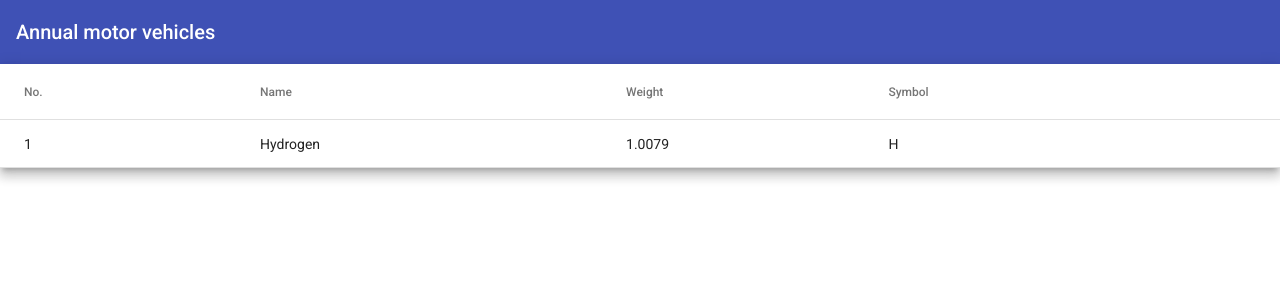
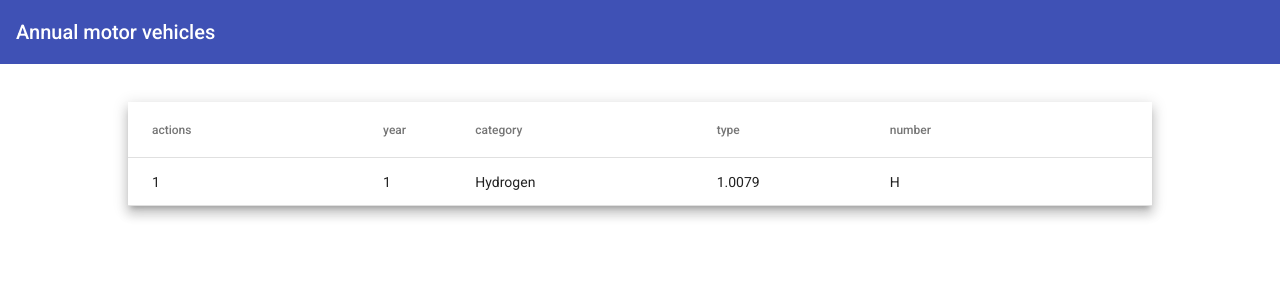
Before and after one commit to XantX/iTana-frontend-app, an Angular app: page / in a window 1280 px wide. Shown: the top 300 px of the page. Built offline with nearby package versions, Linux system fonts and the light colour scheme.

Commit message:
Develop: added service to use api TODO: implemente functions

```diff
--- a/src/app/app.component.css
+++ b/src/app/app.component.css
@@ -1,3 +1,8 @@
 table {
-  width: 100%;
+  margin-top: 3%;
+  width: 80%;
 }
+.container{
+  display: flex;
+  justify-content: center;
+}
--- a/src/app/app.component.html
+++ b/src/app/app.component.html
@@ -5,27 +5,32 @@
   <table mat-table [dataSource]="dataSource" class="mat-elevation-z8">
     <!--- Note that these columns can be defined in any order.
         The actual rendered columns are set as a property on the row definition" -->
+
+    <ng-container matColumnDef="actions">
+      <th mat-header-cell *matHeaderCellDef>{{displayedColumns[0]}}</th>
+      <td mat-cell *matCellDef="let element">{{ element.position }}</td>
+    </ng-container>
     <!-- Position Column -->
-    <ng-container matColumnDef="position">
-      <th mat-header-cell *matHeaderCellDef>No.</th>
+    <ng-container matColumnDef="year">
+      <th mat-header-cell *matHeaderCellDef>{{displayedColumns[1]}}</th>
       <td mat-cell *matCellDef="let element">{{ element.position }}</td>
     </ng-container>
 
     <!-- Name Column -->
-    <ng-container matColumnDef="name">
-      <th mat-header-cell *matHeaderCellDef>Name</th>
+    <ng-container matColumnDef="category">
+      <th mat-header-cell *matHeaderCellDef>{{displayedColumns[2]}}</th>
       <td mat-cell *matCellDef="let element">{{ element.name }}</td>
     </ng-container>
 
     <!-- Weight Column -->
-    <ng-container matColumnDef="weight">
-      <th mat-header-cell *matHeaderCellDef>Weight</th>
+    <ng-container matColumnDef="type">
+      <th mat-header-cell *matHeaderCellDef>{{displayedColumns[3]}}</th>
       <td mat-cell *matCellDef="let element">{{ element.weight }}</td>
     </ng-container>
 
     <!-- Symbol Column -->
-    <ng-container matColumnDef="symbol">
-      <th mat-header-cell *matHeaderCellDef>Symbol</th>
+    <ng-container matColumnDef="number">
+      <th mat-header-cell *matHeaderCellDef>{{displayedColumns[4]}}</th>
       <td mat-cell *matCellDef="let element">{{ element.symbol }}</td>
     </ng-container>
 
--- a/src/app/app.component.ts
+++ b/src/app/app.component.ts
@@ -16,6 +16,6 @@ const ELEMENT_DATA: PeriodicElement[] = [
 })
 export class AppComponent {
   title = 'frontend-application';
-  displayedColumns: string[] = ['position', 'name', 'weight', 'symbol'];
+  displayedColumns: string[] = ['actions','year', 'category', 'type', 'number'];
   dataSource = ELEMENT_DATA;
 }
--- a/src/app/app.module.ts
+++ b/src/app/app.module.ts
@@ -5,6 +5,7 @@ import { AppRoutingModule } from './app-routing.module';
 import { AppComponent } from './app.component';
 import { MatTableModule } from '@angular/material/table'
 import { MatToolbarModule } from '@angular/material/toolbar'
+import { HttpClientModule } from '@angular/common/http';
 
 @NgModule({
   declarations: [
@@ -14,7 +15,8 @@ import { MatToolbarModule } from '@angular/material/toolbar'
     BrowserModule,
     AppRoutingModule,
     MatTableModule,
-    MatToolbarModule
+    MatToolbarModule,
+    HttpClientModule
   ],
   providers: [],
   bootstrap: [AppComponent]
```
Also changed, not shown: src/app/service/vehicles-api.service.ts (added, +9 -0 lines), 1 other file (tests, documents, lock files or other folders).
